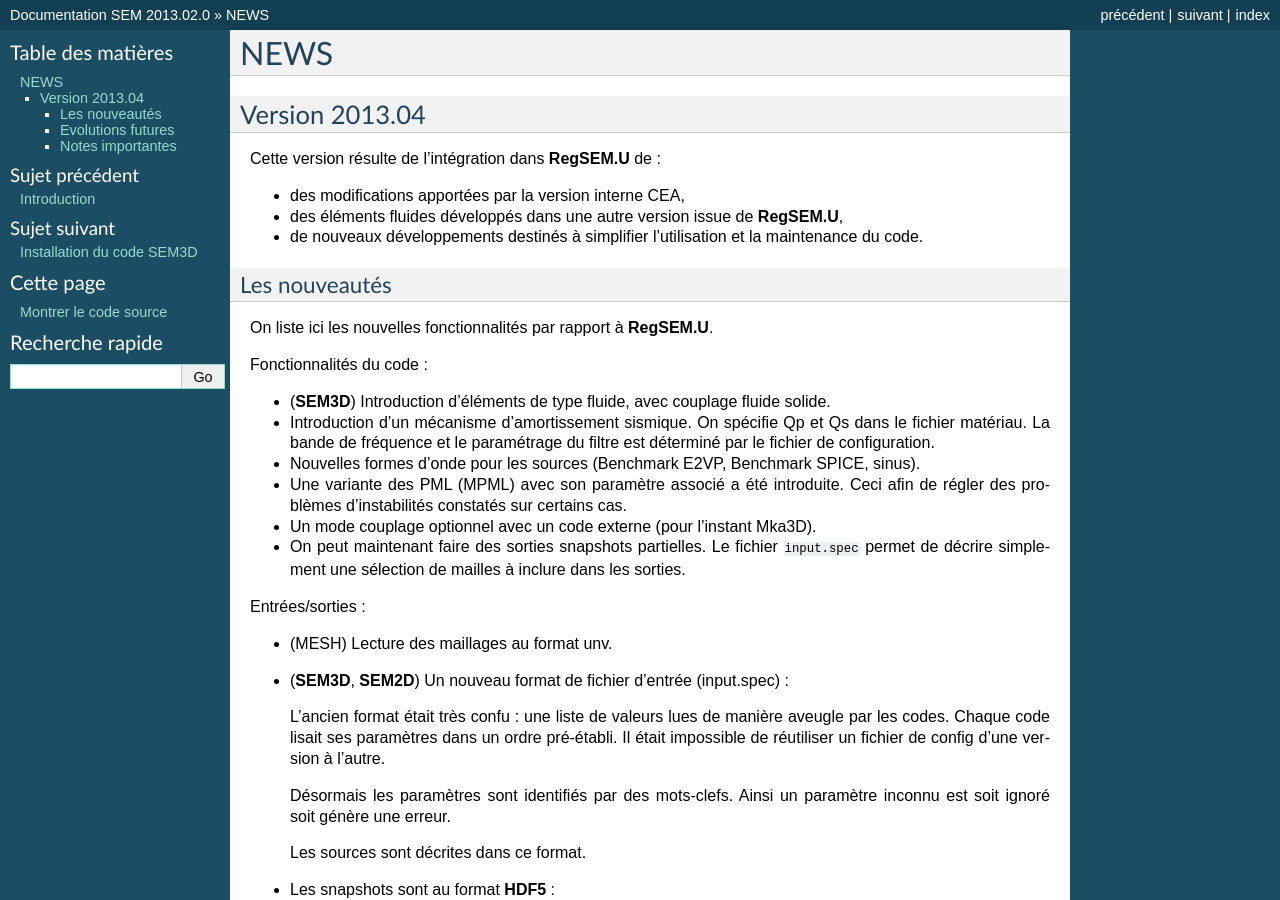
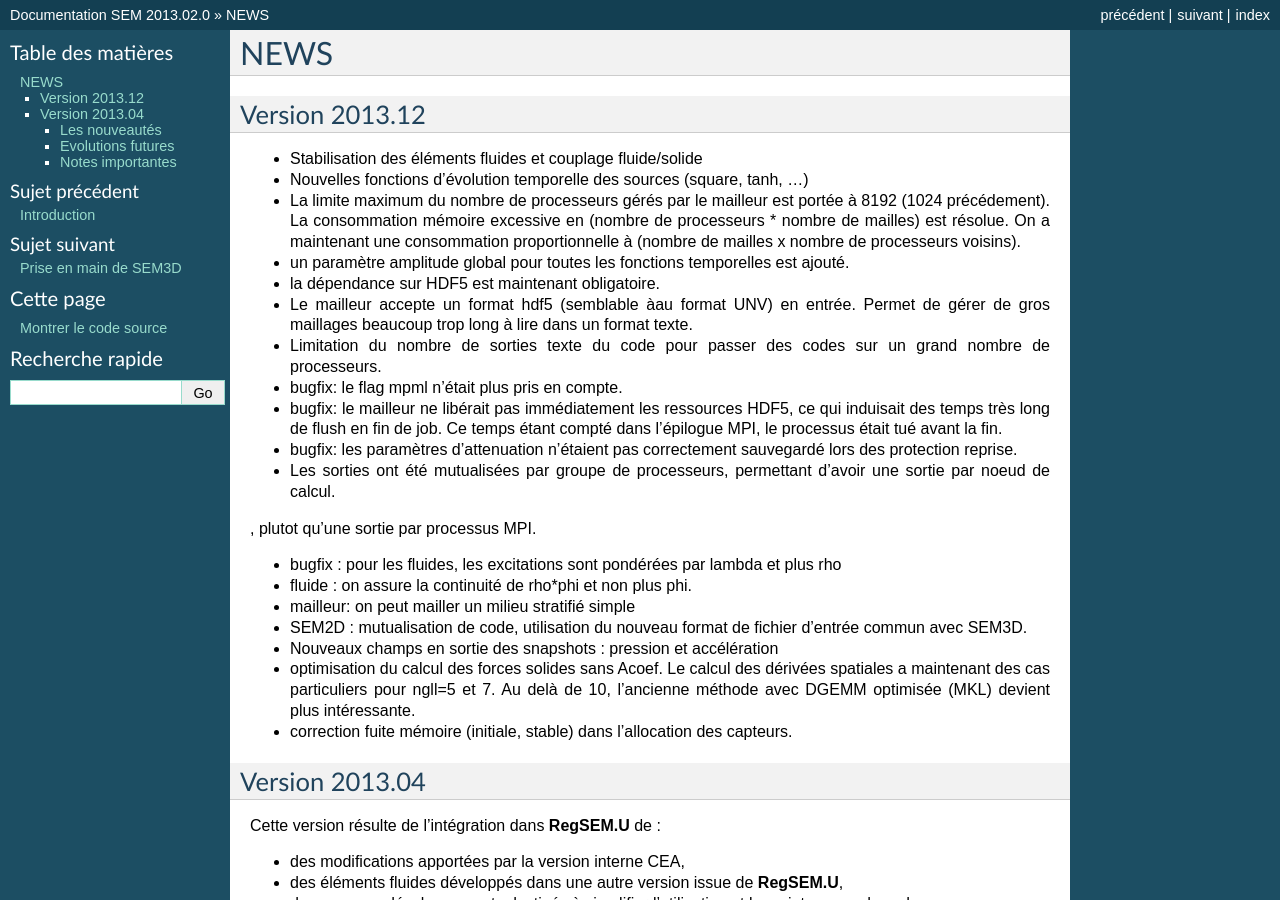
Before and after one commit to sem3d/SEM, a Sphinx documentation site: the page built from DOC/source/NEWS.rst, in a window 1280 px wide and 900 px high. Built offline with Sphinx 7.4.7, drawn with Linux system fonts in a browser that asks for light colours; formulas are drawn with MathJax 3.

```diff
--- a/DOC/source/NEWS.rst
+++ b/DOC/source/NEWS.rst
@@ -3,6 +3,59 @@
 NEWS
 ====
 
+Version 2013.12
+---------------
+
+- Stabilisation des éléments fluides et couplage fluide/solide
+
+- Nouvelles fonctions d'évolution temporelle des sources (square, tanh, ...)
+
+- La limite maximum du nombre de processeurs gérés par le mailleur est
+  portée à 8192 (1024 précédement). La consommation mémoire excessive
+  en (nombre de processeurs * nombre de mailles) est résolue. On a
+  maintenant une consommation proportionnelle à (nombre de mailles x
+  nombre de processeurs voisins).
+
+- un paramètre amplitude global pour toutes les fonctions temporelles est ajouté.
+
+- la dépendance sur HDF5 est maintenant obligatoire.
+
+- Le mailleur accepte un format hdf5 (semblable àau format UNV) en entrée. Permet
+  de gérer de gros maillages beaucoup trop long à lire dans un format texte.
+
+- Limitation du nombre de sorties texte du code pour passer des codes sur un grand nombre
+  de processeurs.
+
+- bugfix: le flag mpml n'était plus pris en compte.
+
+- bugfix: le mailleur ne libérait pas immédiatement les ressources
+  HDF5, ce qui induisait des temps très long de flush en fin de
+  job. Ce temps étant compté dans l'épilogue MPI, le processus était
+  tué avant la fin.
+
+- bugfix: les paramètres d'attenuation n'étaient pas correctement
+  sauvegardé lors des protection reprise.
+
+- Les sorties ont été mutualisées par groupe de processeurs, permettant d'avoir
+  une sortie par noeud de calcul.
+, plutot qu'une sortie par processus MPI.
+
+- bugfix : pour les fluides, les excitations sont pondérées par lambda et plus rho
+
+- fluide : on assure la continuité de rho*phi et non plus phi.
+
+- mailleur: on peut mailler un milieu stratifié simple
+
+- SEM2D : mutualisation de code, utilisation du nouveau format de fichier d'entrée commun avec SEM3D.
+
+- Nouveaux champs en sortie des snapshots : pression et accélération
+
+- optimisation du calcul des forces solides sans Acoef. Le calcul des
+  dérivées spatiales a maintenant des cas particuliers pour ngll=5
+  et 7. Au delà de 10, l'ancienne méthode avec DGEMM optimisée (MKL)
+  devient plus intéressante.
+
+- correction fuite mémoire (initiale, stable) dans l'allocation des capteurs.
 
 Version 2013.04
 ---------------
--- a/DOC/source/format_input.rst
+++ b/DOC/source/format_input.rst
@@ -1,7 +1,7 @@
 .. -*- coding: utf-8 -*-
 
 ===================================
-Description des parametres de SEM3D
+Description des paramètres de SEM3D
 ===================================
 
 Format
--- a/DOC/source/index.rst
+++ b/DOC/source/index.rst
@@ -12,8 +12,9 @@ Documentation SEM IPG-CEA
 
    intro.rst
    NEWS.rst
+   tutoriel.rst
+   format_input.rst
    installation.rst
-   format_input.rst
    git.rst
 
 
```
Also changed, not shown: DOC/figures/gll.py (added, +95 -0 lines), DOC/source/code_sem.rst (added, +20 -0 lines), DOC/source/tutoriel.rst (added, +371 -0 lines), DOC/figures/elem_gll_2d.png (added), DOC/figures/lagrange_9.png (added), DOC/figures/mass_9x9.png (added), DOC/figures/shape_fct_9x9.png (added), 2 other files.
